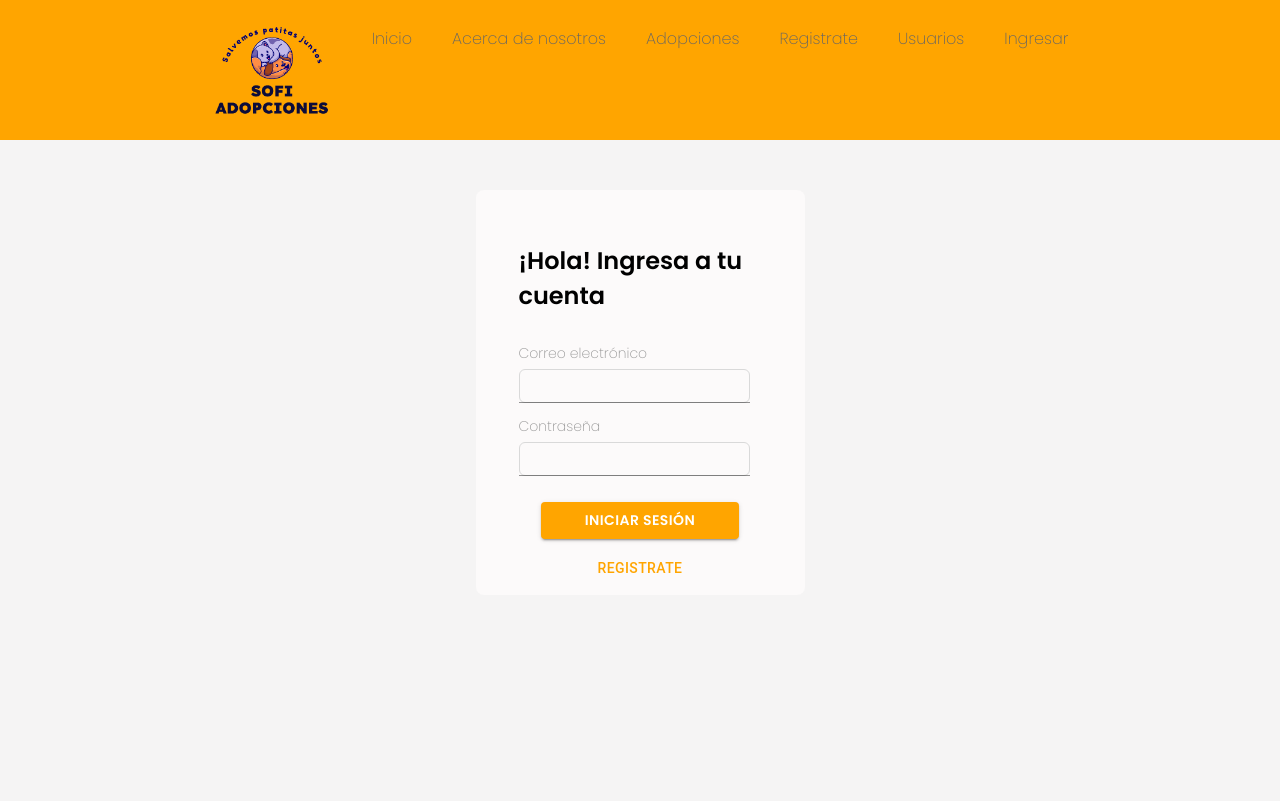
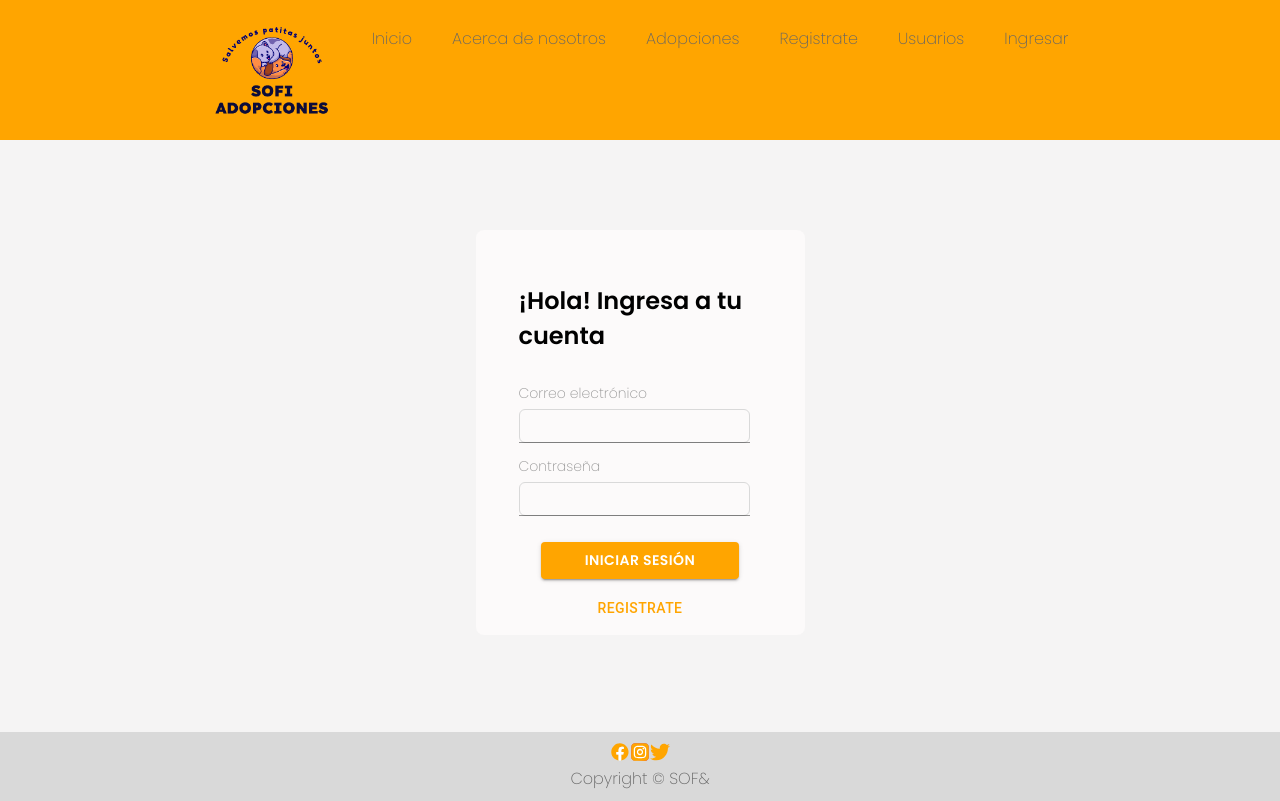
Before and after one commit to daniitoro29/sofi_adopciones_frontend, a React (Create React App) app: page /login in a window 1280 px wide. Built offline with nearby package versions, Linux system fonts and the light colour scheme; no server answers.

Commit message:
Update styles login component andcreate footer component

```diff
--- /dev/null
+++ b/src/views/Footer/Footer.css
@@ -0,0 +1,13 @@
+footer {
+    text-align: center;
+    font-family: sans-serif;
+    background-color: #d9d9d9;
+    padding: 10px;
+   }
+   footer img {
+    width: 20px;
+    height: 20px;
+   }
+   footer p {
+    margin: 0;
+   }
--- /dev/null
+++ b/src/views/Footer/Footer.jsx
@@ -0,0 +1,21 @@
+import "./Footer";
+import facebook from "../../assets/img/redes/Facebook 1.svg";
+import instagram from "../../assets/img/redes/instagram 1.svg";
+import twitter from "../../assets/img/redes/twitter 1.svg";
+
+
+function Footer() {
+ return (
+   <footer>
+    <div className="cont-redes-img">
+     <img src={facebook} alt="logo" />
+     <img src={instagram} alt="logo" />
+     <img src={twitter} alt="logo" />
+    </div>
+    <p>Copyright © SOF&</p>
+   </footer>
+
+ );
+}
+
+export default Footer;
--- a/src/views/Login/Login.css
+++ b/src/views/Login/Login.css
@@ -1,7 +1,7 @@
 @import url("https://fonts.googleapis.com/css2?family=Poppins:wght@200;600&display=swap");
 
 .general-container_login {
- margin-top: 50px;
+ margin-top: 90px;
  max-width: 329px;
  height: 405px;
  background: #fcfafa;
@@ -68,3 +68,7 @@
 .general-container_login .css-11lq3yg-MuiGrid-root {
   row-gap: 7px;
 }
+
+.login footer {
+  margin-top: 97px !important;
+}
--- a/src/views/Login/Login.jsx
+++ b/src/views/Login/Login.jsx
@@ -8,6 +8,7 @@ import TextField from "@mui/material/TextField";
 import Grid from "@mui/material/Grid";
 import Button from "@mui/material/Button";
 import NavBar from "../NavBar/NavBar";
+import Footer from "../Footer/Footer";
 import Swal from "sweetalert2";
 
 function Login() {
@@ -38,12 +39,12 @@ function Login() {
   if (userResult.length > 0) {
    history.push("/welcome");
   } else {
-    Swal.fire("Error", "Por favor verifique los datos", "error");
+   Swal.fire("Error", "Por favor verifique los datos", "error");
   }
  };
 
  return (
-  <div>
+  <div className="login">
    <NavBar />
 
    <div style={{ display: "flex", justifyContent: "center" }}>
@@ -80,10 +81,17 @@ function Login() {
       >
        Iniciar sesión
       </Button>
-      <Button variant="outlined" type="button" onClick={() => history.push("/register")}>Registrate</Button>
+      <Button
+       variant="outlined"
+       type="button"
+       onClick={() => history.push("/register")}
+      >
+       Registrate
+      </Button>
      </div>
     </div>
    </div>
+   <Footer />
   </div>
  );
 }
```
